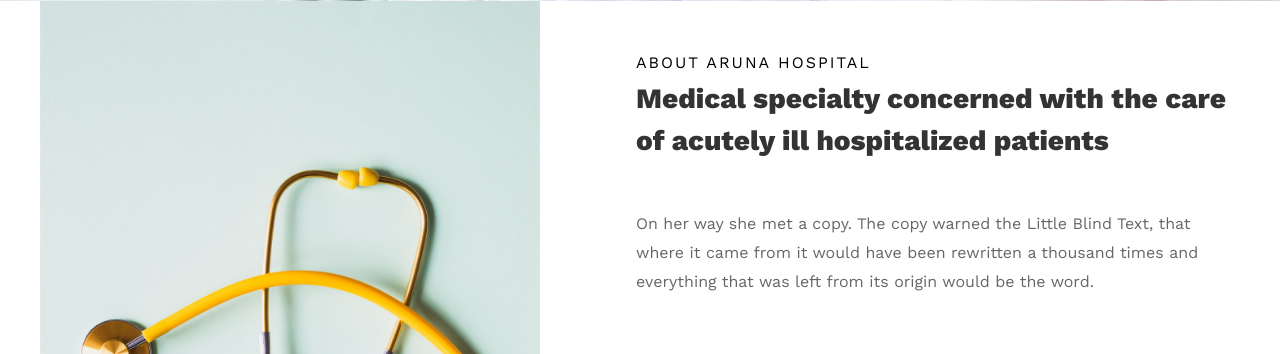
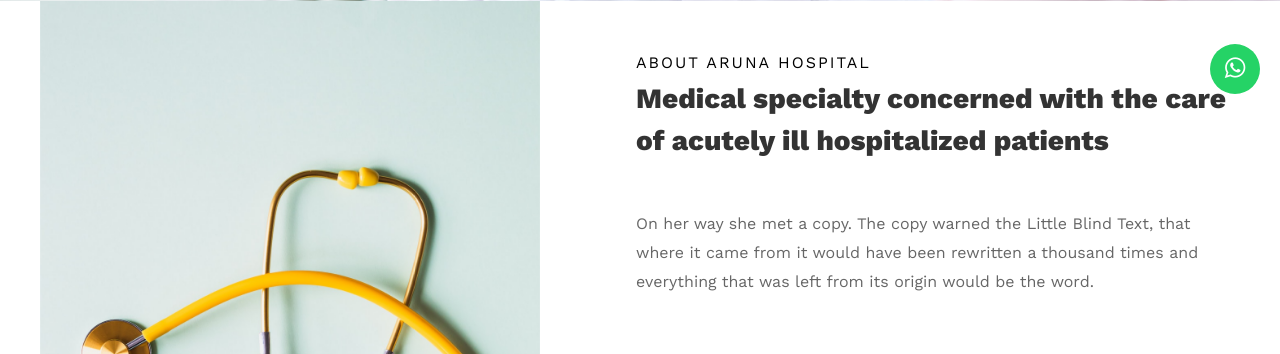
Before and after one commit to bhavi-creations/aruna_hospital, a PHP site: page / in a window 1280 px wide. Shown: the part 686-1040 px from the top of the page. Run offline with PHP 8.4, Linux system fonts and the light colour scheme; some libraries are stand-ins or nearby versions; some web fonts are replaced.

Commit message:
whatsapp added

```diff
--- a/about.html
+++ b/about.html
@@ -256,6 +256,11 @@
 
 
 
+<!-- WhatsApp link -->
+    <a href="https://api.whatsapp.com/send?phone=919493740513" class="whatsapp-link" target="_blank">
+        <i class="icon-whatsapp"></i>
+    </a>
+
   <!-- loader -->
   <div id="ftco-loader" class="show fullscreen"><svg class="circular" width="48px" height="48px"><circle class="path-bg" cx="24" cy="24" r="22" fill="none" stroke-width="4" stroke="#eeeeee"/><circle class="path" cx="24" cy="24" r="22" fill="none" stroke-width="4" stroke-miterlimit="10" stroke="#F96D00"/></svg></div>
 
--- a/appointment.html
+++ b/appointment.html
@@ -237,6 +237,11 @@
 
 
 
+<!-- WhatsApp link -->
+    <a href="https://api.whatsapp.com/send?phone=919493740513" class="whatsapp-link" target="_blank">
+        <i class="icon-whatsapp"></i>
+    </a>
+
   <!-- loader -->
   <div id="ftco-loader" class="show fullscreen"><svg class="circular" width="48px" height="48px"><circle class="path-bg" cx="24" cy="24" r="22" fill="none" stroke-width="4" stroke="#eeeeee"/><circle class="path" cx="24" cy="24" r="22" fill="none" stroke-width="4" stroke-miterlimit="10" stroke="#F96D00"/></svg></div>
 
--- a/blog-single.html
+++ b/blog-single.html
@@ -371,6 +371,11 @@
 
 
 
+<!-- WhatsApp link -->
+    <a href="https://api.whatsapp.com/send?phone=919493740513" class="whatsapp-link" target="_blank">
+        <i class="icon-whatsapp"></i>
+    </a>
+
   <!-- loader -->
   <div id="ftco-loader" class="show fullscreen"><svg class="circular" width="48px" height="48px"><circle class="path-bg" cx="24" cy="24" r="22" fill="none" stroke-width="4" stroke="#eeeeee"/><circle class="path" cx="24" cy="24" r="22" fill="none" stroke-width="4" stroke-miterlimit="10" stroke="#F96D00"/></svg></div>
 
--- a/blog.html
+++ b/blog.html
@@ -289,6 +289,11 @@
 
 
 
+<!-- WhatsApp link -->
+    <a href="https://api.whatsapp.com/send?phone=919493740513" class="whatsapp-link" target="_blank">
+        <i class="icon-whatsapp"></i>
+    </a>
+
   <!-- loader -->
   <div id="ftco-loader" class="show fullscreen"><svg class="circular" width="48px" height="48px"><circle class="path-bg" cx="24" cy="24" r="22" fill="none" stroke-width="4" stroke="#eeeeee"/><circle class="path" cx="24" cy="24" r="22" fill="none" stroke-width="4" stroke-miterlimit="10" stroke="#F96D00"/></svg></div>
 
--- a/contact.html
+++ b/contact.html
@@ -207,6 +207,11 @@
 
 
 
+<!-- WhatsApp link -->
+    <a href="https://api.whatsapp.com/send?phone=919493740513" class="whatsapp-link" target="_blank">
+        <i class="icon-whatsapp"></i>
+    </a>
+
   <!-- loader -->
   <div id="ftco-loader" class="show fullscreen"><svg class="circular" width="48px" height="48px"><circle class="path-bg" cx="24" cy="24" r="22" fill="none" stroke-width="4" stroke="#eeeeee"/><circle class="path" cx="24" cy="24" r="22" fill="none" stroke-width="4" stroke-miterlimit="10" stroke="#F96D00"/></svg></div>
 
--- a/css/custom.css
+++ b/css/custom.css
@@ -53,3 +53,19 @@
 #section-counter:after {
     background: #2f89fc00 !important;
 }
+
+/* Style for the WhatsApp link */
+.whatsapp-link {
+    width: 50px;
+    height: 50px;
+    position: fixed;
+    bottom: 20px;
+    right: 20px;
+    background-color: #25d366;
+    color: #fff;
+    padding: 5px;
+    border-radius: 50%;
+    text-decoration: none;
+    font-size: 24px;
+    text-align: center;
+}
--- a/department.html
+++ b/department.html
@@ -421,6 +421,11 @@
 
 
 
+<!-- WhatsApp link -->
+    <a href="https://api.whatsapp.com/send?phone=919493740513" class="whatsapp-link" target="_blank">
+        <i class="icon-whatsapp"></i>
+    </a>
+
   <!-- loader -->
   <div id="ftco-loader" class="show fullscreen"><svg class="circular" width="48px" height="48px"><circle class="path-bg" cx="24" cy="24" r="22" fill="none" stroke-width="4" stroke="#eeeeee"/><circle class="path" cx="24" cy="24" r="22" fill="none" stroke-width="4" stroke-miterlimit="10" stroke="#F96D00"/></svg></div>
 
--- a/doctor.html
+++ b/doctor.html
@@ -182,6 +182,11 @@
 
 
 
+<!-- WhatsApp link -->
+    <a href="https://api.whatsapp.com/send?phone=919493740513" class="whatsapp-link" target="_blank">
+        <i class="icon-whatsapp"></i>
+    </a>
+
   <!-- loader -->
   <div id="ftco-loader" class="show fullscreen"><svg class="circular" width="48px" height="48px"><circle class="path-bg" cx="24" cy="24" r="22" fill="none" stroke-width="4" stroke="#eeeeee"/><circle class="path" cx="24" cy="24" r="22" fill="none" stroke-width="4" stroke-miterlimit="10" stroke="#F96D00"/></svg></div>
 
--- a/gallery.html
+++ b/gallery.html
@@ -165,6 +165,11 @@
 
 
 
+<!-- WhatsApp link -->
+    <a href="https://api.whatsapp.com/send?phone=919493740513" class="whatsapp-link" target="_blank">
+        <i class="icon-whatsapp"></i>
+    </a>
+
   <!-- loader -->
   <div id="ftco-loader" class="show fullscreen"><svg class="circular" width="48px" height="48px"><circle class="path-bg" cx="24" cy="24" r="22" fill="none" stroke-width="4" stroke="#eeeeee"/><circle class="path" cx="24" cy="24" r="22" fill="none" stroke-width="4" stroke-miterlimit="10" stroke="#F96D00"/></svg></div>
 
--- a/index.html
+++ b/index.html
@@ -775,7 +775,10 @@
 		</div>
 	</footer>
 
-
+<!-- WhatsApp link -->
+    <a href="https://api.whatsapp.com/send?phone=919493740513" class="whatsapp-link" target="_blank">
+        <i class="icon-whatsapp"></i>
+    </a>
 
   <!-- loader -->
   <div id="ftco-loader" class="show fullscreen"><svg class="circular" width="48px" height="48px"><circle class="path-bg" cx="24" cy="24" r="22" fill="none" stroke-width="4" stroke="#eeeeee"/><circle class="path" cx="24" cy="24" r="22" fill="none" stroke-width="4" stroke-miterlimit="10" stroke="#F96D00"/></svg></div>
--- a/pricing.html
+++ b/pricing.html
@@ -260,6 +260,11 @@
 
 
 
+<!-- WhatsApp link -->
+    <a href="https://api.whatsapp.com/send?phone=919493740513" class="whatsapp-link" target="_blank">
+        <i class="icon-whatsapp"></i>
+    </a>
+
   <!-- loader -->
   <div id="ftco-loader" class="show fullscreen"><svg class="circular" width="48px" height="48px"><circle class="path-bg" cx="24" cy="24" r="22" fill="none" stroke-width="4" stroke="#eeeeee"/><circle class="path" cx="24" cy="24" r="22" fill="none" stroke-width="4" stroke-miterlimit="10" stroke="#F96D00"/></svg></div>
 
```
